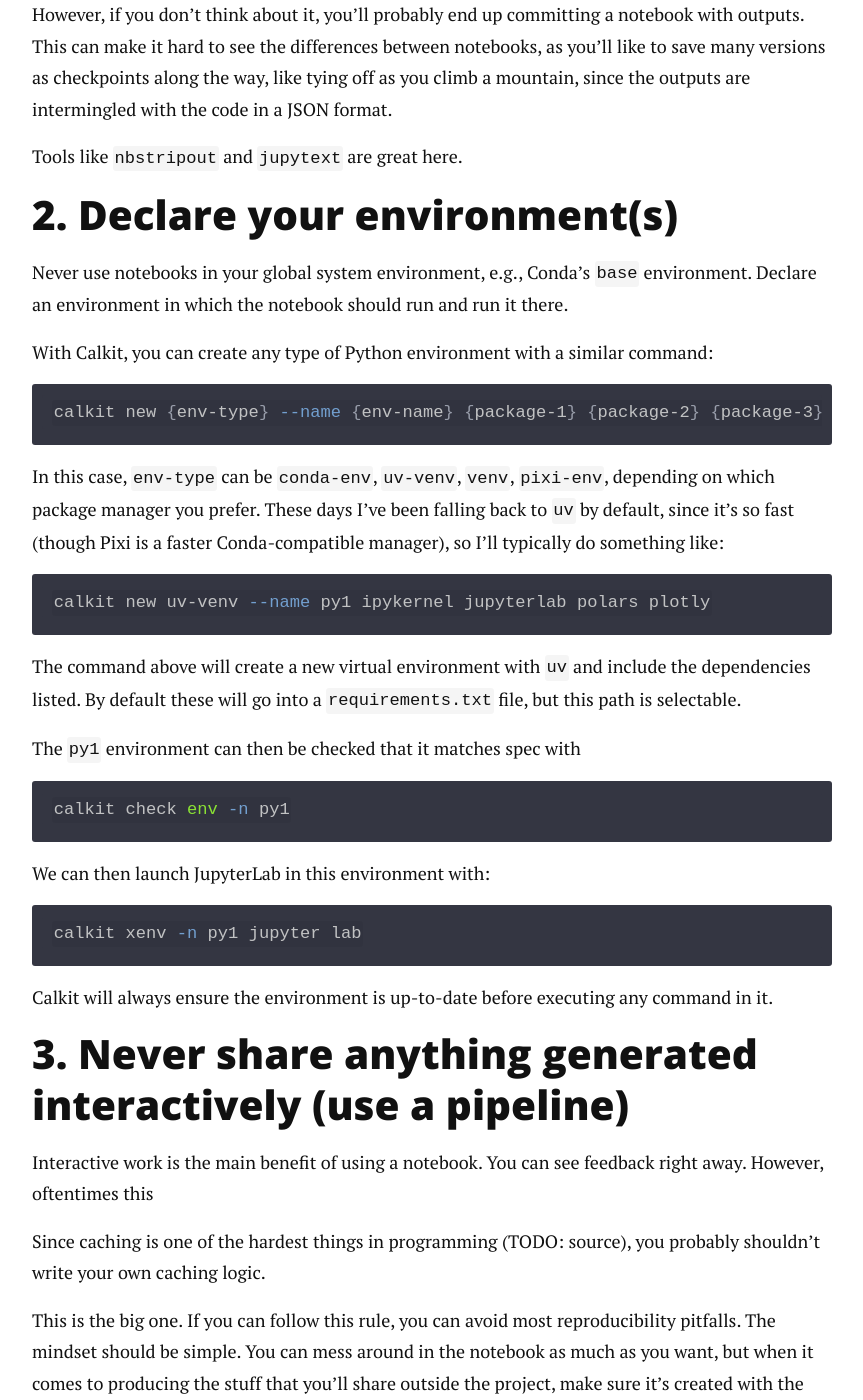
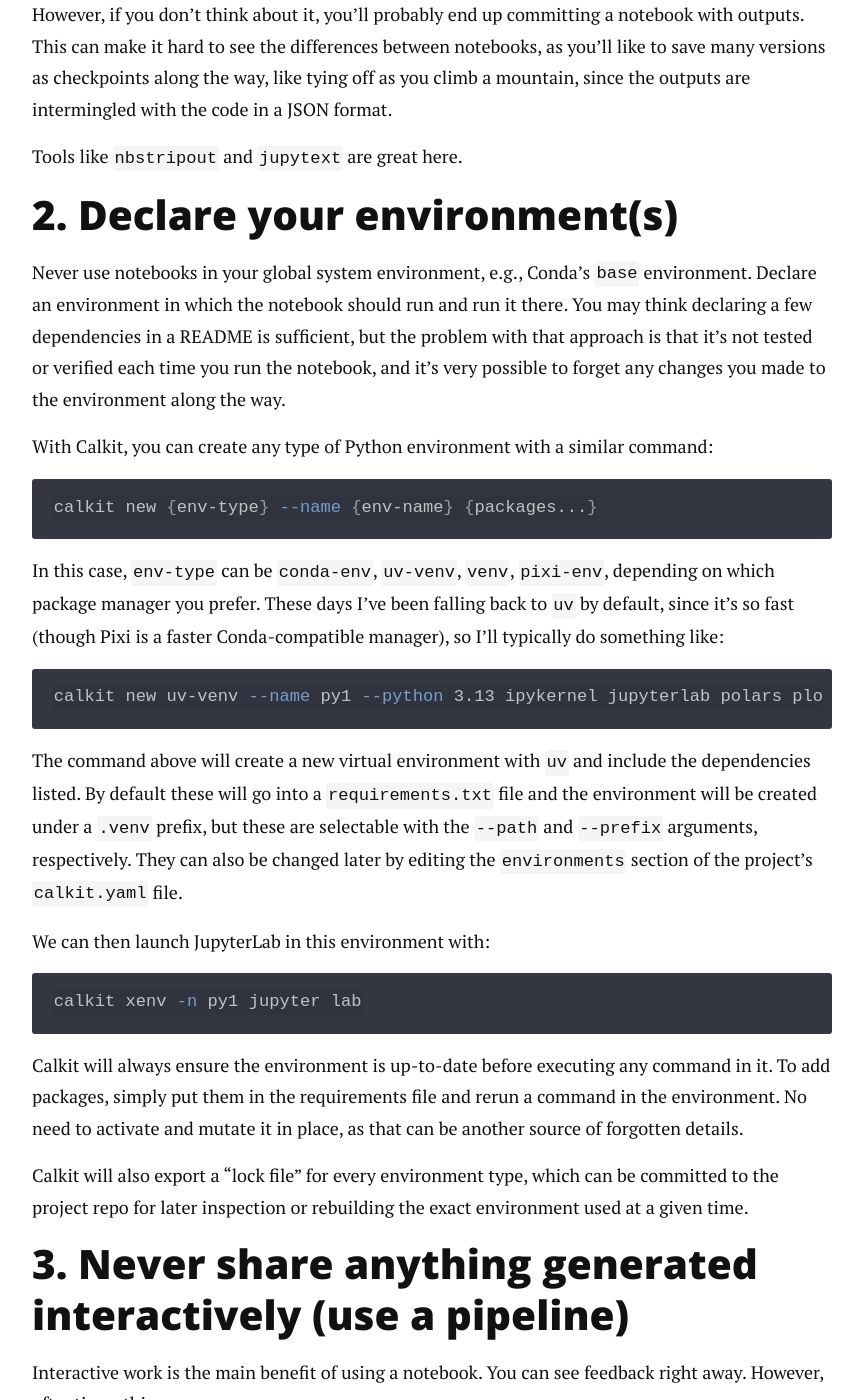
Before and after one commit to petebachant/petebachant.github.io, a Jekyll site: the page built from _posts/2025-07-02-notebook-repro.md, in a window 1280 px wide and 1400 px high, scrolled down 2005 px. Shown: the whole window, without its empty margins (208-1071 px from the left). Built offline with Jekyll 4.4.1, drawn with Linux system fonts in a browser that asks for light colours; nearby versions of some CDN libraries; comment, search, counter and statistics services are not loaded.

Commit message:
Add to envs

````diff
--- a/_posts/2025-07-02-notebook-repro.md
+++ b/_posts/2025-07-02-notebook-repro.md
@@ -94,12 +94,17 @@
 Never use notebooks in your global system environment,
 e.g., Conda's `base` environment.
 Declare an environment in which the notebook should run and run it there.
+You may think declaring a few dependencies in a README is sufficient,
+but the problem with that approach is that it's not tested or verified
+each time you run the notebook,
+and it's very possible to forget any changes you made to the environment
+along the way.
 
 With Calkit, you can create any type of Python environment with a similar
 command:
 
 ```sh
-calkit new {env-type} --name {env-name} {package-1} {package-2} {package-3}
+calkit new {env-type} --name {env-name} {packages...}
 ```
 
 In this case, `env-type` can be `conda-env`, `uv-venv`, `venv`, `pixi-env`,
@@ -109,19 +114,17 @@
 so I'll typically do something like:
 
 ```sh
-calkit new uv-venv --name py1 ipykernel jupyterlab polars plotly
+calkit new uv-venv --name py1 --python 3.13 ipykernel jupyterlab polars plotly
 ```
 
 The command above will create a new virtual environment with `uv`
 and include the dependencies listed.
-By default these will go into a `requirements.txt` file, but
-this path is selectable.
-
-The `py1` environment can then be checked that it matches spec with
-
-```sh
-calkit check env -n py1
-```
+By default these will go into a `requirements.txt` file and the environment
+will be created under a `.venv` prefix,
+but these are selectable with the `--path` and `--prefix` arguments,
+respectively.
+They can also be changed later by editing the `environments` section of
+the project's `calkit.yaml` file.
 
 We can then launch JupyterLab in this environment with:
 
@@ -131,6 +134,14 @@
 
 Calkit will always ensure the environment is up-to-date before executing
 any command in it.
+To add packages, simply put them in the requirements file and
+rerun a command in the environment.
+No need to activate and mutate it in place, as that can be another source
+of forgotten details.
+
+Calkit will also export a "lock file" for every environment type,
+which can be committed to the project repo for later inspection or
+rebuilding the exact environment used at a given time.
 
 ## 3. Never share anything generated interactively (use a pipeline)
 
````
